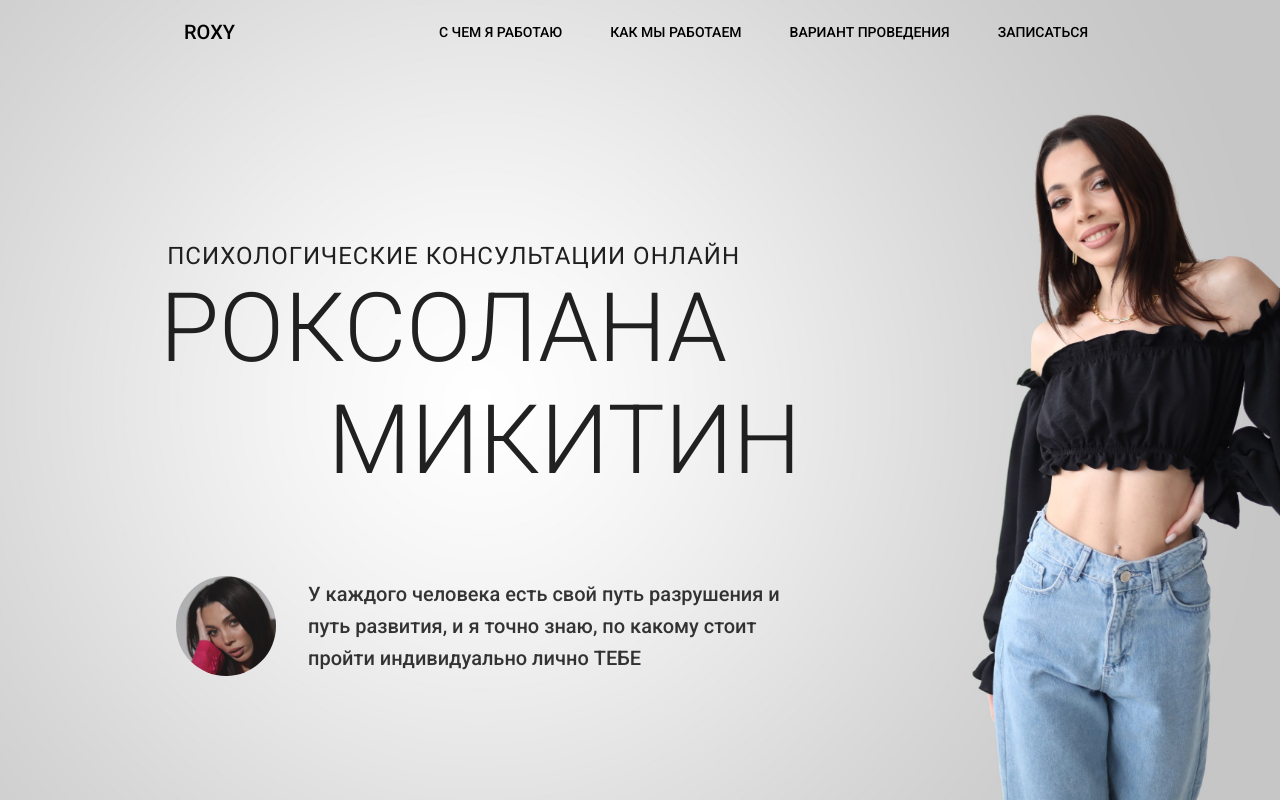
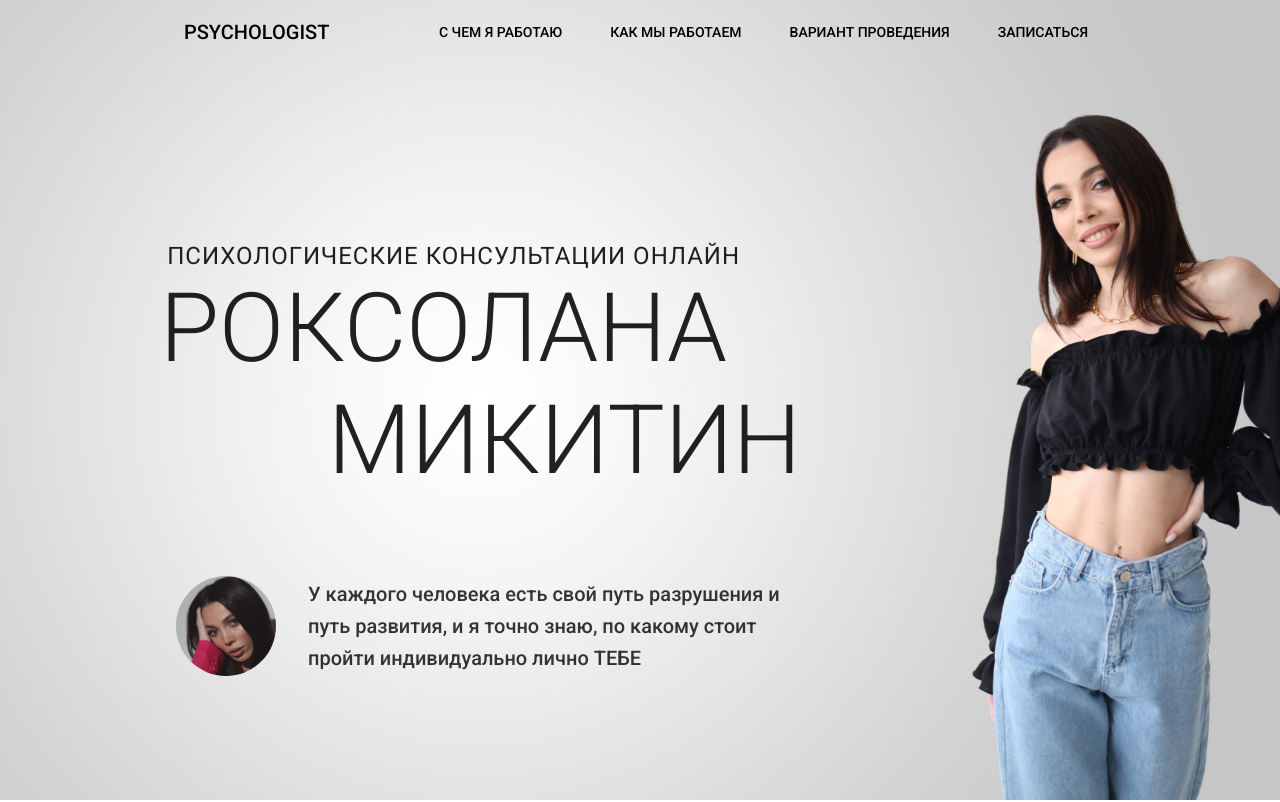
Before and after one commit to limetrack/roxy, a Next.js app: page / in a window 1280 px wide. Shown: the top 802 px of the page. Built offline with nearby package versions, Linux system fonts and the light colour scheme.

Commit message:
Title change

```diff
--- a/src/app/layout.jsx
+++ b/src/app/layout.jsx
@@ -44,7 +44,7 @@ export default function RootLayout(props) {
   const drawer = (
     <Box onClick={handleDrawerToggle} sx={{ textAlign: 'center' }}>
       <Typography variant="h6" sx={{ my: 2 }}>
-        ROXY
+        PSYCHOLOGIST
       </Typography>
       <Divider />
       <List>
@@ -89,7 +89,7 @@ export default function RootLayout(props) {
                 component="div"
                 sx={{ flexGrow: 1, display: { xs: 'none', sm: 'block', color: 'initial' } }}
               >
-                ROXY
+                PSYCHOLOGIST
               </Typography>
               <Box sx={{ display: { xs: 'none', sm: 'block' } }}>
                 {navItems.map((item) => (
--- a/src/app/page.jsx
+++ b/src/app/page.jsx
@@ -256,7 +256,11 @@ export default function HomePage() {
                 </Grid>
               ))}
             </Grid>
-            <Typography variant="h5" sx={{ py: 8 }} textAlign="center">
+            <Typography
+              variant="h5"
+              sx={{ py: 8 }}
+              textAlign="center"
+            >
               Работа с депрессией, алкоголизмом, игроманией и наркоманией требует специализированной
               помощи и обычно не решается только психологическим консультированием.
             </Typography>
```
